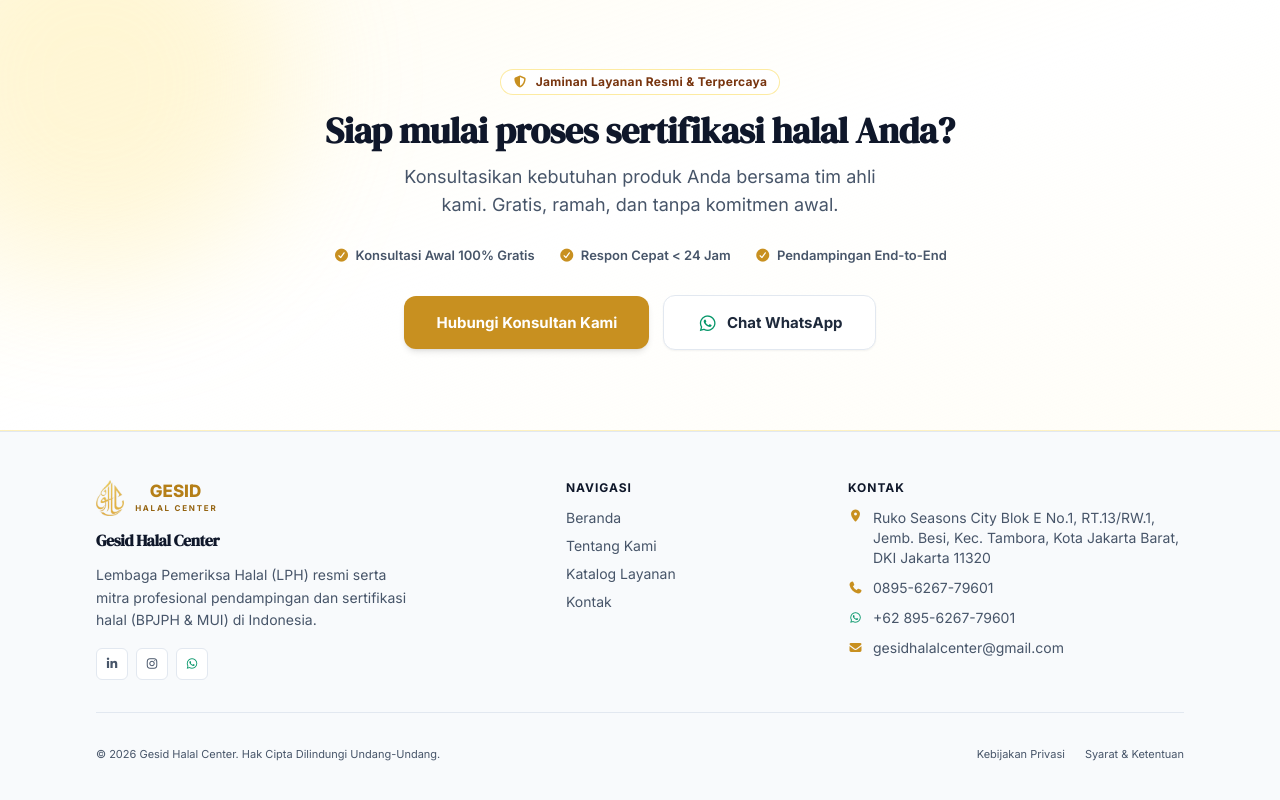
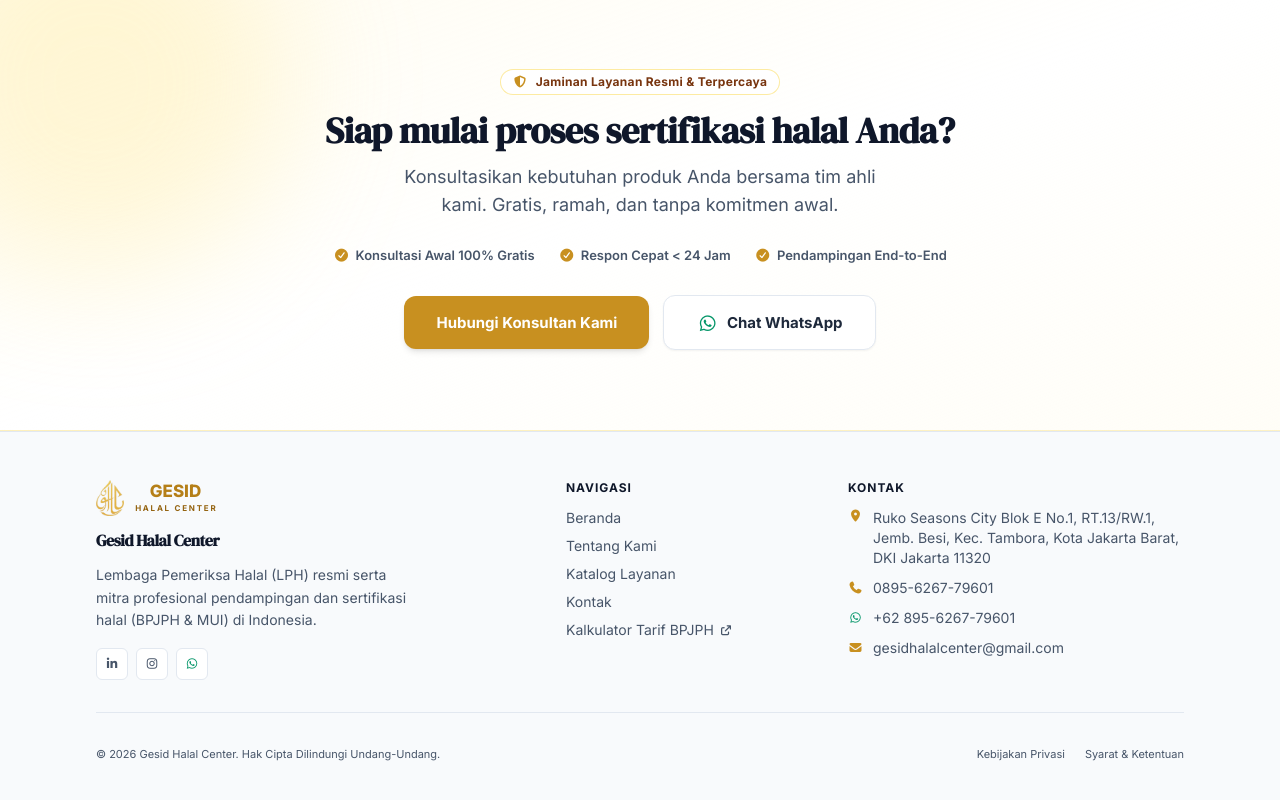
Before and after one commit to daffadzakwanpratama/websiteHSI, a website: page index.html in a window 1280 px wide. Shown: the part 6374-7174 px from the top of the page. Drawn offline with Linux system fonts and the light colour scheme.

Commit message:
feat: add BPJPH cost calculator link across all page footers

```diff
--- a/index.html
+++ b/index.html
@@ -1463,6 +1463,10 @@
                 class="text-slate-600 hover:text-[#c89020] transition-colors duration-200">Katalog Layanan</a></li>
             <li><a href="kontak.html"
                 class="text-slate-600 hover:text-[#c89020] transition-colors duration-200">Kontak</a></li>
+            <li><a href="https://bpjph.halal.go.id/kalkulator-biaya-sh" target="_blank" rel="noopener"
+                class="text-slate-600 hover:text-[#c89020] transition-colors duration-200 inline-flex items-center gap-1.5">
+                <span>Kalkulator Tarif BPJPH</span> <i class="fa-solid fa-arrow-up-right-from-square text-[10px] text-amber-500"></i>
+              </a></li>
           </ul>
         </div>
 
```
Also changed, not shown: berita.html (+1 -0 lines), detail-berita.html (+1 -0 lines), detail-layanan.html (+1 -0 lines), kontak.html (+1 -0 lines), layanan.html (+4 -0 lines), tentang-kami.html (+4 -0 lines).
